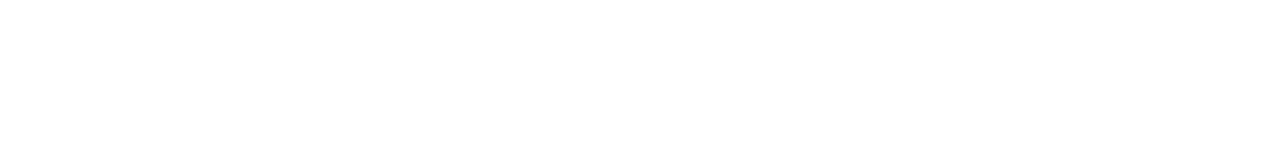
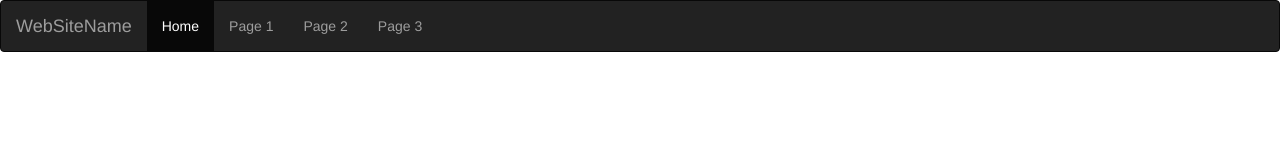
Before and after one commit to Abdullah123aptech/bootstrap, a plain HTML site: page index.html in a window 1280 px wide. Drawn offline with nearby package versions, Linux system fonts and the light colour scheme.

Commit message:
sarim navbar

```diff
--- a/index.html
+++ b/index.html
@@ -13,6 +13,18 @@
 <script src="https://maxcdn.bootstrapcdn.com/bootstrap/3.4.1/js/bootstrap.min.js"></script>
 </head>
 <body>
-
+    <nav class="navbar navbar-inverse">
+  <div class="container-fluid">
+    <div class="navbar-header">
+      <a class="navbar-brand" href="#">WebSiteName</a>
+    </div>
+    <ul class="nav navbar-nav">
+      <li class="active"><a href="#">Home</a></li>
+      <li><a href="#">Page 1</a></li>
+      <li><a href="#">Page 2</a></li>
+      <li><a href="#">Page 3</a></li>
+    </ul>
+  </div>
+</nav>
 </body>
 </html>
```
